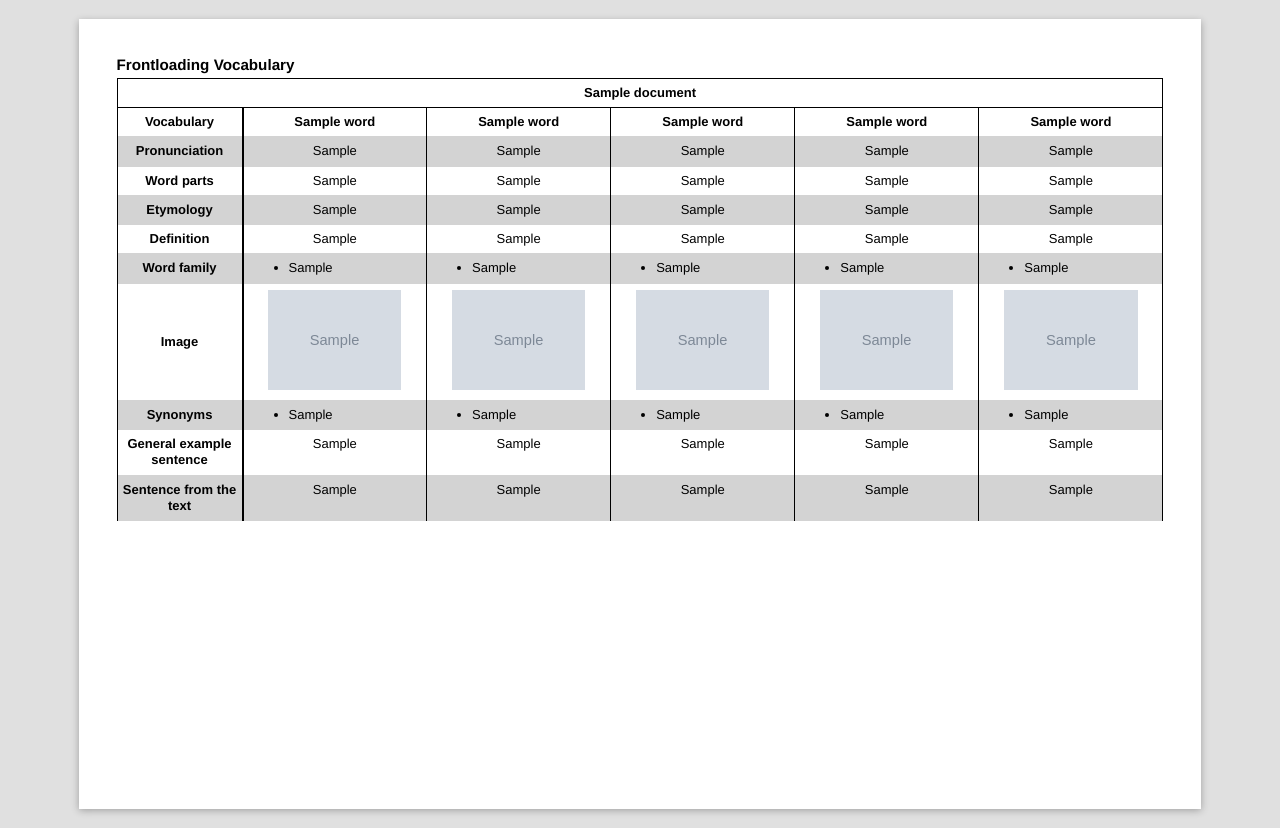
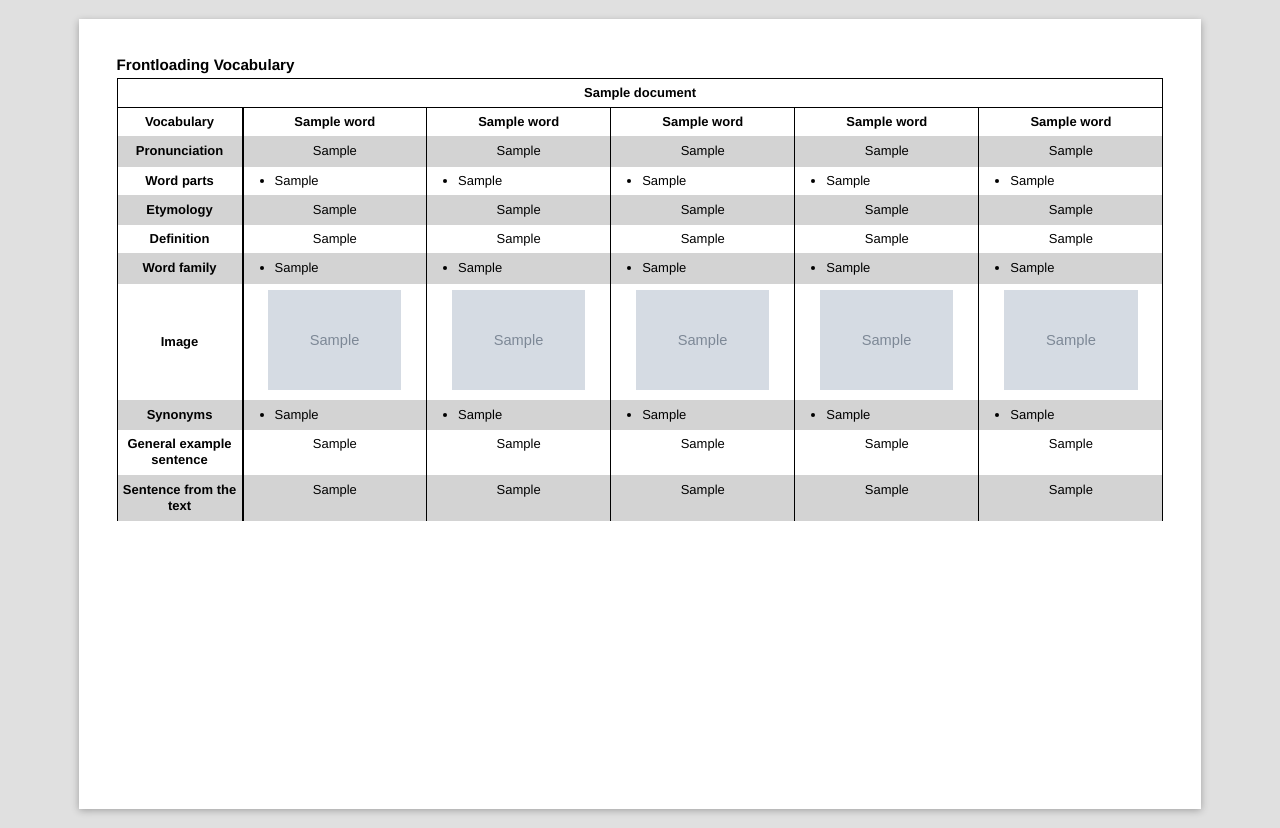
Before and after one commit to Cybot101/emc_literacy_frontloading_db, a Django app: page /frontloading/document/preview/1 in a window 1280 px wide. Run offline with Django 3.2, Linux system fonts and the light colour scheme; tables that the repository leaves empty hold one stand-in row (values such as "Sample post"); grey boxes marked "Sample" are stand-in pictures.

Commit message:
Left-align word parts in pdf

```diff
--- a/frontloading/models.py
+++ b/frontloading/models.py
@@ -47,6 +47,9 @@ class Word(models.Model):
     def synonyms_as_list(self):
         return self.synonyms.split(',')
 
+    def parts_as_list(self):
+        return self.parts.split('\n')
+
 class Document(models.Model):
     ''' Represents an already built fronloading document '''
     title = models.CharField(max_length=200)
--- a/frontloading/templates/frontloading/document_detail.html
+++ b/frontloading/templates/frontloading/document_detail.html
@@ -45,7 +45,7 @@
 <a href="{% url 'document-pdf' document.id %}" class="btn btn-secondary disabled" target="_blank" >Save PDF Document</a>
 <p></p>
 <div id="preview-div" >
-    <iframe src="{% url 'document-preview' document.id %}" width="100%" height="500px" frameborder="0" ></iframe>
+    <iframe src="{% url 'document-preview' document.id %}" width="100%" height="800px" frameborder="0" ></iframe>
 </div>
 {% endif %}
 
--- a/frontloading/templates/frontloading/document_pdf.html
+++ b/frontloading/templates/frontloading/document_pdf.html
@@ -62,6 +62,7 @@
 
         ul {
             margin: 0px;
+            padding-inline-start: 2em;
         }
 
         h3 {
@@ -139,11 +140,31 @@
                 </tr>
                 <tr class="">
                     <td class="heading">Word parts</td>
-                    <td>{{ document.word1.parts|linebreaksbr }}</td>
-                    <td>{{ document.word2.parts|linebreaksbr }}</td>
-                    <td>{{ document.word3.parts|linebreaksbr }}</td>
-                    <td>{{ document.word4.parts|linebreaksbr }}</td>
-                    <td>{{ document.word5.parts|linebreaksbr }}</td>
+                    <td style="text-align:left"><ul>
+                    {% for w in document.word1.parts_as_list %}
+                    <li>{{ w }}</li>
+                    {% endfor %}
+                    </ul></td>
+                    <td style="text-align:left"><ul>
+                    {% for w in document.word2.parts_as_list %}
+                    <li>{{ w }}</li>
+                    {% endfor %}
+                    </ul></td>
+                    <td style="text-align:left"><ul>
+                    {% for w in document.word3.parts_as_list %}
+                    <li>{{ w }}</li>
+                    {% endfor %}
+                    </ul></td>
+                    <td style="text-align:left"><ul>
+                    {% for w in document.word4.parts_as_list %}
+                    <li>{{ w }}</li>
+                    {% endfor %}
+                    </ul></td>
+                    <td style="text-align:left"><ul>
+                    {% for w in document.word5.parts_as_list %}
+                    <li>{{ w }}</li>
+                    {% endfor %}
+                    </ul></td>
                 </tr>
                 <tr class="stripe">
                     <td class="heading">Etymology</td>
```
